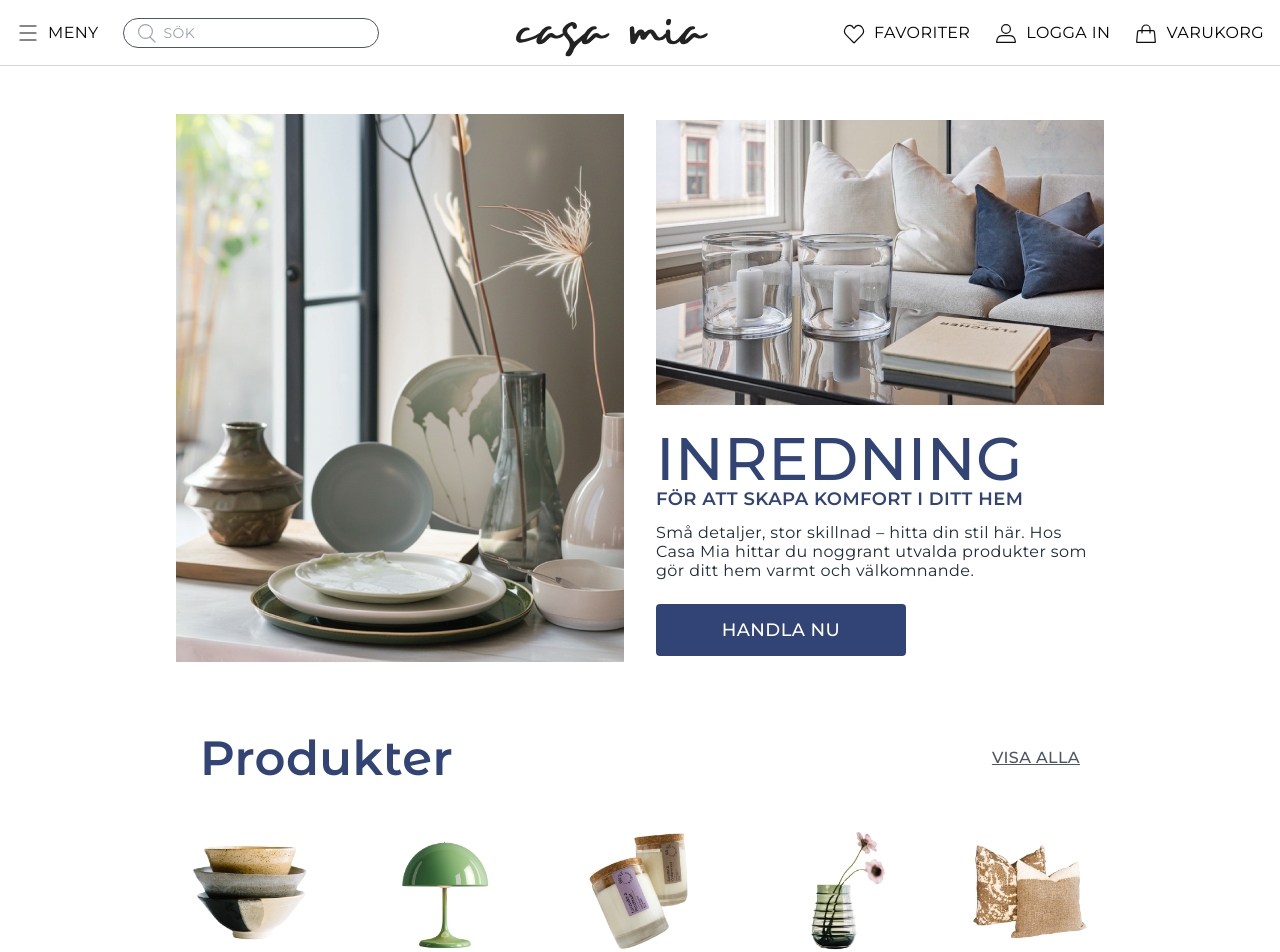
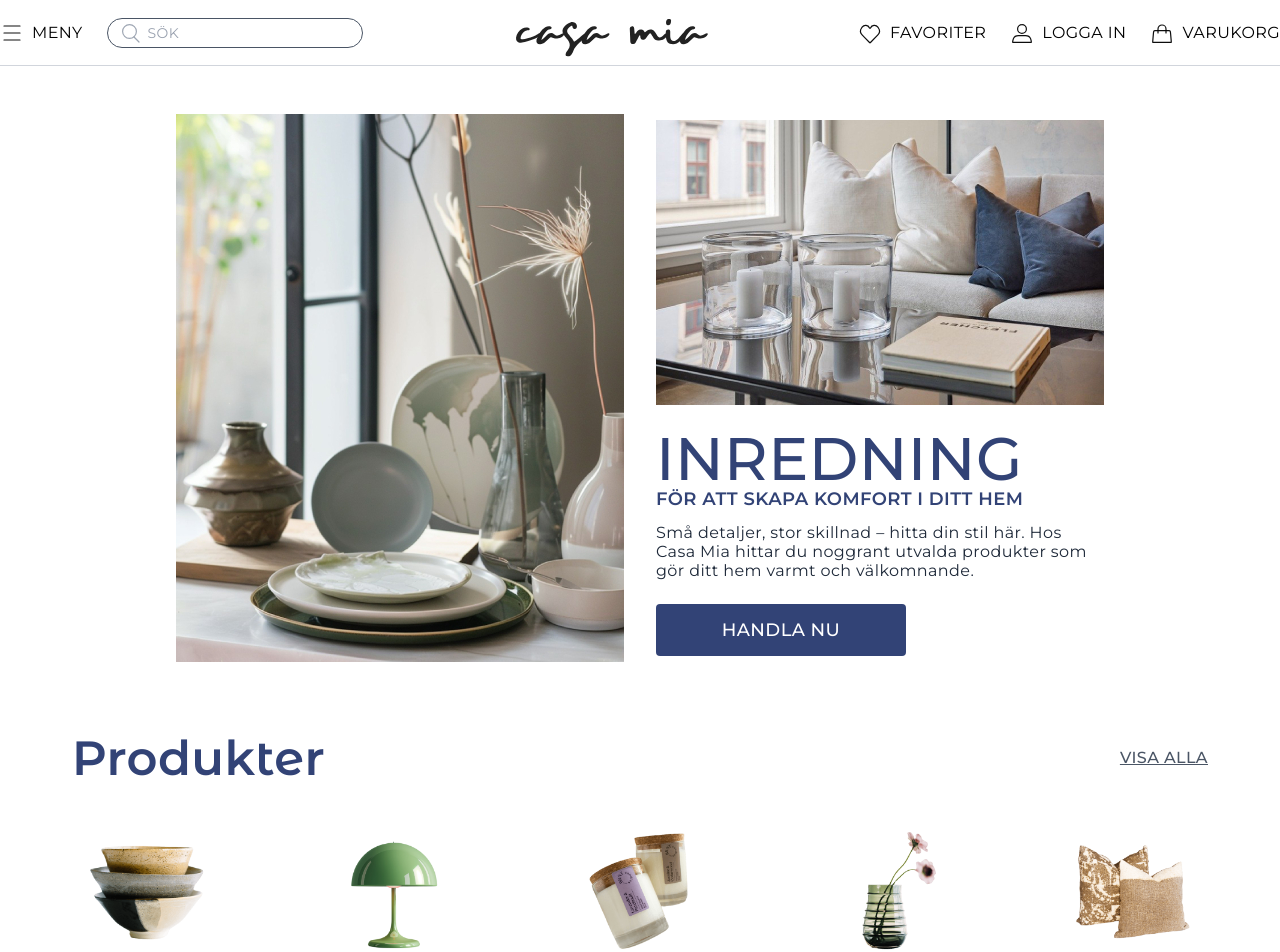
Before and after one commit to KateCodesZ/Vite-Vue-project, a Vue app: page / in a window 1280 px wide. Shown: the top 952 px of the page. Built offline with nearby package versions, Linux system fonts and the light colour scheme.

Commit message:
small layout change

```diff
--- a/src/components/Navbar.vue
+++ b/src/components/Navbar.vue
@@ -10,7 +10,10 @@
 </script>
 
 <template>
-  <header class="sticky top-0 bg-white border-b border-gray-300" role="banner">
+  <header
+    class="max-w-screen-2xl mx-auto sticky top-0 bg-white border-b border-gray-300"
+    role="banner"
+  >
     <nav aria-label="Primary Navigation">
       <!-- Mobile Navbar (visible on screens smaller than 1024px) -->
       <div class="flex justify-between items-center px-3 py-2 lg:hidden">
@@ -69,7 +72,7 @@
       </div>
 
       <!-- Desktop Navbar (visible on screens 1024px and above) -->
-      <div class="hidden lg:flex items-center justify-between container mx-auto px-4 h-[65px]">
+      <div class="hidden lg:flex items-center justify-between container mx-auto h-[65px]">
         <!-- Left Side: Menu and Search -->
         <div class="flex items-center space-x-6">
           <RouterLink
--- a/src/components/ProductCategories.vue
+++ b/src/components/ProductCategories.vue
@@ -18,7 +18,7 @@
 </script>
 
 <template>
-  <div class="max-w-screen-lg mx-auto">
+  <div class="max-w-screen-xl mx-auto">
     <div class="flex justify-between items-center my-6 md:m-6 px-8 lg:px-12">
       <h2
         class="text-3xl md:text-4xl lg:text-5xl font-montserrat-alt text-marianblue font-semibold"
```
